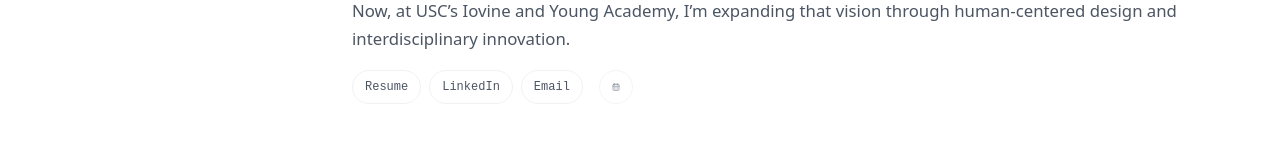
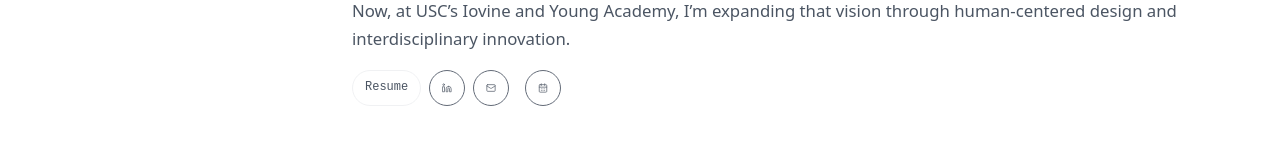
Before and after one commit to raniakhan17/rania-portfolio, a Next.js app: page / in a window 1280 px wide. Both pictures are taken after a click on the button "About". Shown: the part 647-800 px from the top of the page. Built offline with nearby package versions, Linux system fonts and the light colour scheme.

Commit message:
Update about contact icons

```diff
--- a/app/globals.css
+++ b/app/globals.css
@@ -3061,3 +3061,77 @@ display: block !important;
   transform: translateY(-1px);
   background: rgba(255, 255, 255, 0.1);
 }
+
+/* About contact icon buttons */
+#about a[href^="mailto:"],
+#about a[href*="linkedin.com"],
+#about .calendar-contact-link {
+  display: inline-flex;
+  align-items: center;
+  justify-content: center;
+  width: 36px;
+  height: 36px;
+  border: 1px solid currentColor;
+  border-radius: 999px;
+  color: inherit;
+  text-decoration: none;
+  opacity: 0.78;
+  transition: transform 180ms ease, opacity 180ms ease, background 180ms ease;
+}
+
+#about a[href^="mailto:"]:hover,
+#about a[href*="linkedin.com"]:hover,
+#about .calendar-contact-link:hover {
+  opacity: 1;
+  transform: translateY(-1px);
+  background: rgba(255, 255, 255, 0.1);
+}
+
+.sr-only {
+  position: absolute;
+  width: 1px;
+  height: 1px;
+  padding: 0;
+  margin: -1px;
+  overflow: hidden;
+  clip: rect(0, 0, 0, 0);
+  white-space: nowrap;
+  border: 0;
+}
+
+/* About contact icon buttons */
+#about a[href^="mailto:"],
+#about a[href*="linkedin.com"],
+#about .calendar-contact-link {
+  display: inline-flex;
+  align-items: center;
+  justify-content: center;
+  width: 36px;
+  height: 36px;
+  border: 1px solid currentColor;
+  border-radius: 999px;
+  color: inherit;
+  text-decoration: none;
+  opacity: 0.78;
+  transition: transform 180ms ease, opacity 180ms ease, background 180ms ease;
+}
+
+#about a[href^="mailto:"]:hover,
+#about a[href*="linkedin.com"]:hover,
+#about .calendar-contact-link:hover {
+  opacity: 1;
+  transform: translateY(-1px);
+  background: rgba(255, 255, 255, 0.1);
+}
+
+.sr-only {
+  position: absolute;
+  width: 1px;
+  height: 1px;
+  padding: 0;
+  margin: -1px;
+  overflow: hidden;
+  clip: rect(0, 0, 0, 0);
+  white-space: nowrap;
+  border: 0;
+}
--- a/components/AboutSection.tsx
+++ b/components/AboutSection.tsx
@@ -1,4 +1,4 @@
-import { CalendarDays } from 'lucide-react';
+import { CalendarDays, Mail, Linkedin } from 'lucide-react';
 import { experiences, honors } from '@/lib/portfolio-data';
 
 const experienceLogoImages: Record<string, string> = {
@@ -83,9 +83,13 @@ export function AboutSection() {
                   target="_blank"
                   rel="noopener noreferrer"
                 >
-                  LinkedIn
-                </a>
-                <a href="mailto:raniakha@usc.edu">Email</a>
+                    <Linkedin size={18} strokeWidth={1.9} />
+                    <span className="sr-only">LinkedIn</span>
+                  </a>
+                <a href="mailto:raniakha@usc.edu">
+                    <Mail size={18} strokeWidth={1.9} />
+                    <span className="sr-only">Email</span>
+                  </a>
                   <a
                     className="calendar-contact-link"
                     href="https://cal.com/rania-khan-6bkuxn/30min?overlayCalendar=true&date=2026-08-05"
@@ -94,7 +98,8 @@ export function AboutSection() {
                     aria-label="Schedule a meeting"
                     title="Schedule a meeting"
                   >
-                    <CalendarDays size={18} strokeWidth={1.8} />
+                    <CalendarDays size={18} strokeWidth={1.9} />
+                    <span className="sr-only">Schedule a meeting</span>
                   </a>
               </div>
             </div>
```
